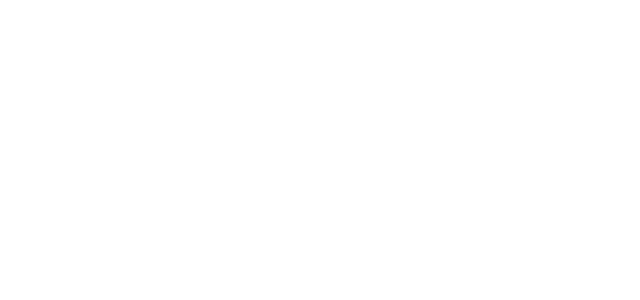
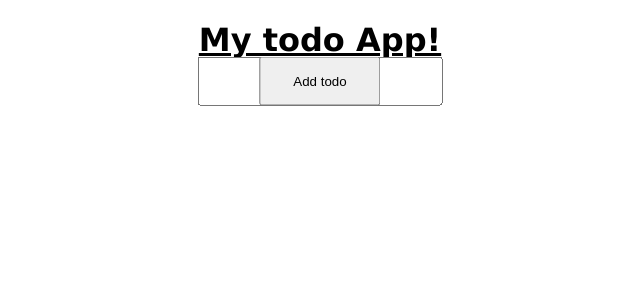
Before and after one commit to ghYeet42/todo, a Vue app: page / in a window 1280 px wide. Shown: the top 300 px of the page, without its empty margins (320-960 px from the left). Built offline with nearby package versions, Linux system fonts and the light colour scheme.

Commit message:
almost a todo list, styles soon

```diff
--- a/src/App.vue
+++ b/src/App.vue
@@ -1,8 +1,20 @@
 <script setup>
 
-    import {ref} from 'vue'
+    import { ref } from 'vue'
 
-    let todos =  ref(['A','B','C'])
+    let todos = ref([])
+
+    let newTodo = ref('')
+
+    function addTodo () {
+        todos.value.push(newTodo.value)
+
+        newTodo.value = ''
+    }
+
+    function deleteTodo (index) {
+        todos.value.splice (index, 1)
+    }
 
 </script>
 
@@ -10,10 +22,55 @@
 
 <template>
 
+    <h1>My todo App!</h1>
+
+    <ul>
+
+        <li v-for="(todo, index) in todos">{{ index }}{{ todo }}<button @click="deleteTodo(index)">X</button></li>
+
+        <input v-model="newTodo" type="text" @keydown.enter="addTodo">
+        <button @click="addTodo">Add todo</button>
+
+    </ul>
+
 </template>
 
 
 
-<style scoped>
+<style>
+
+h1 {
+    text-align: center;
+    font-family: 'Lucida Sans', 'Lucida Sans Regular', 'Lucida Grande', 'Lucida Sans Unicode', Geneva, Verdana, sans-serif;
+    text-decoration: underline;
+}
+
+ul {
+    text-align: center;
+    list-style-type: none;
+    margin: 0;
+    padding: 0;
+    position: relative;
+}
+
+input {
+    margin: 0;
+    position: absolute;
+    top: 35%;
+    left: 50%;
+    -ms-transform: translate(-50%, -50%);
+    transform: translate(-50%, -50%);
+    padding: 15px 32px;
+}
+
+button {
+    margin: 0;
+    position: absolute;
+    top: 70%;
+    left: 50%;
+    -ms-transform: translate(-50%, -50%);
+    transform: translate(-50%, -50%);
+    padding: 15px 32px;
+}
 
 </style>
```
Also changed, not shown: src/main.js (line endings or trailing spaces).
